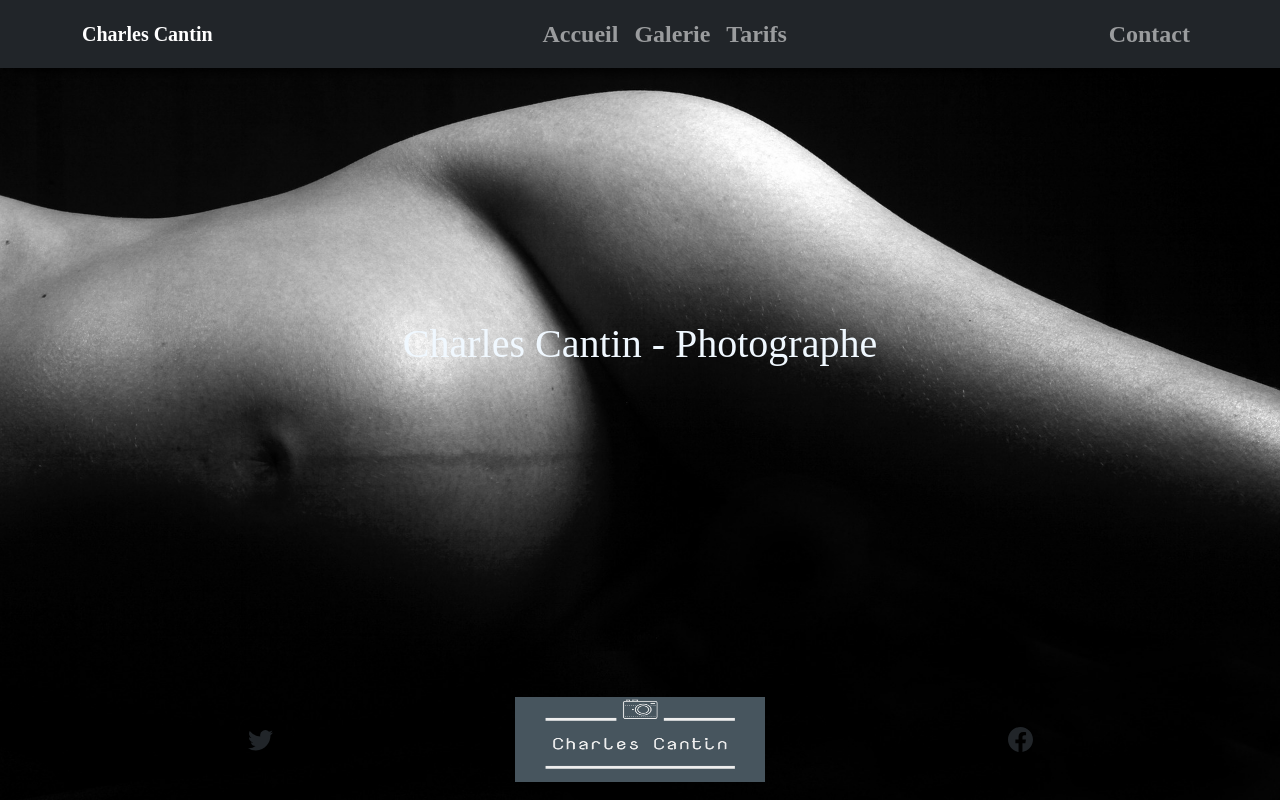
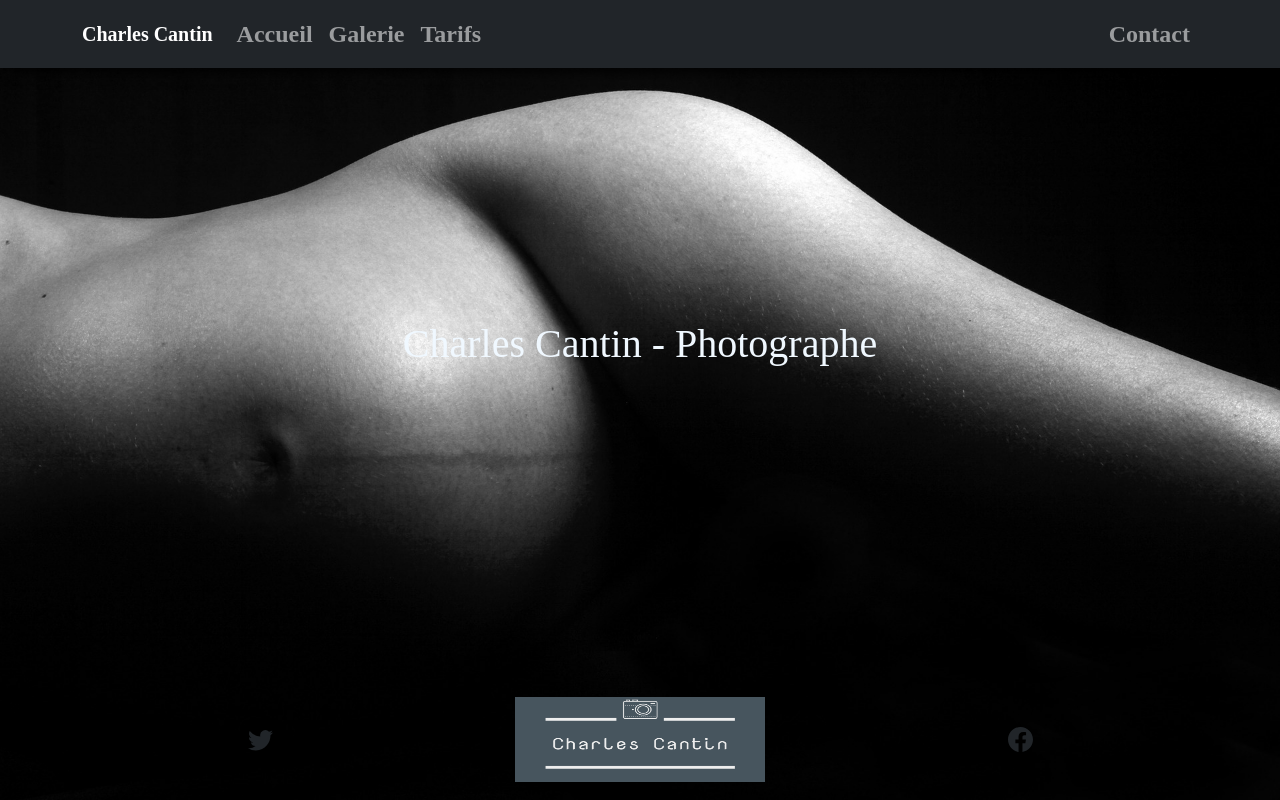
Before and after one commit to olivierchavant/my-projet-photo, a React (Create React App) app: page / in a window 1280 px wide. Built offline with nearby package versions, Linux system fonts and the light colour scheme.

Commit message:
change nacebar

```diff
--- a/src/components/Header/NavBar2.js
+++ b/src/components/Header/NavBar2.js
@@ -6,16 +6,18 @@ import { Link } from 'react-router-dom';
 
 
 export const NavBar2 = () => {
+
+
   return (
     <Wrapper>
 
-        <Navbar collapseOnSelect expand="lg" bg="dark" variant="dark">
+        <Navbar collapseOnSelect="false"  expand="lg" bg="dark" variant="dark">
 
         <Container >
         <Navbar.Brand >Charles Cantin</Navbar.Brand>
             <Navbar.Toggle aria-controls="responsive-navbar-nav" />
             <Navbar.Collapse id="responsive-navbar-nav">
-                <Nav className="m-auto ">
+                <Nav className="me-auto ">
                     <Nav.Link  as={Link} to = {'/'}>Accueil</Nav.Link>
                     <Nav.Link  as={Link} to = {'/galerie'}>Galerie</Nav.Link>
                     <Nav.Link  as={Link} to = {'/tarifs'}>Tarifs</Nav.Link>
```
